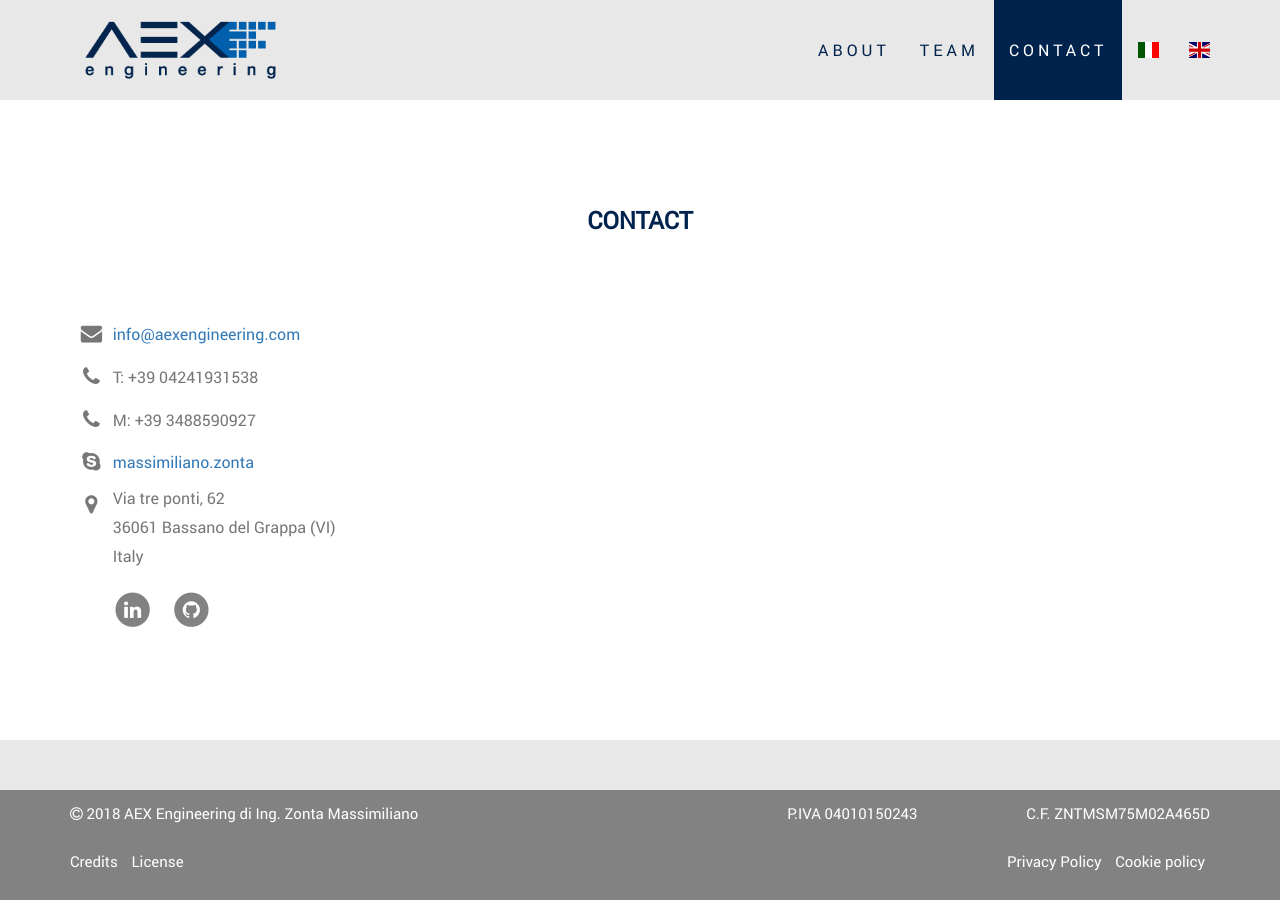
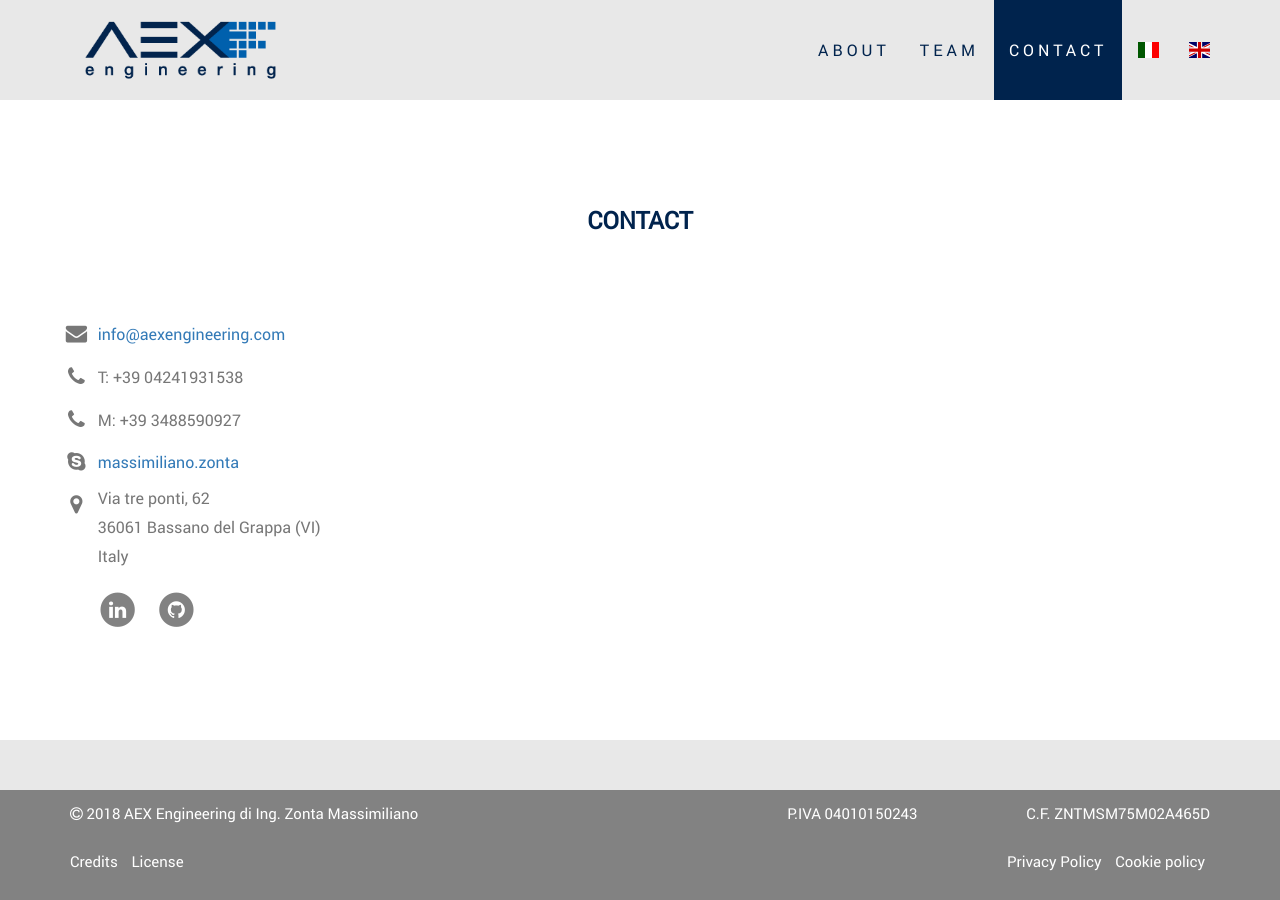
Before and after one commit to aexengineering/aexengineering.github.io, a Jekyll site: the page built from site_en/index.html, in a window 1280 px wide and 900 px high, scrolled down 3844 px. Built offline with Jekyll 4.4.1, drawn with Linux system fonts in a browser that asks for light colours.

Commit message:
update contact

```diff
--- a/_includes/en/contact.html
+++ b/_includes/en/contact.html
@@ -5,7 +5,7 @@
     <div class="container">
     <div class="row">
       <div class="v-space" style="height: 50px"></div>
-      <div class="col-sm-5 text-center">
+      <div class="text-center">
         {% include {{ site.baseurl }}/en/contact-info-social.html %}
       </div>
     </div>
```
